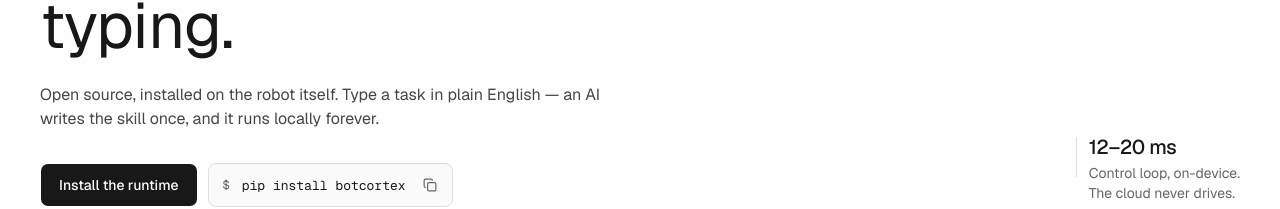
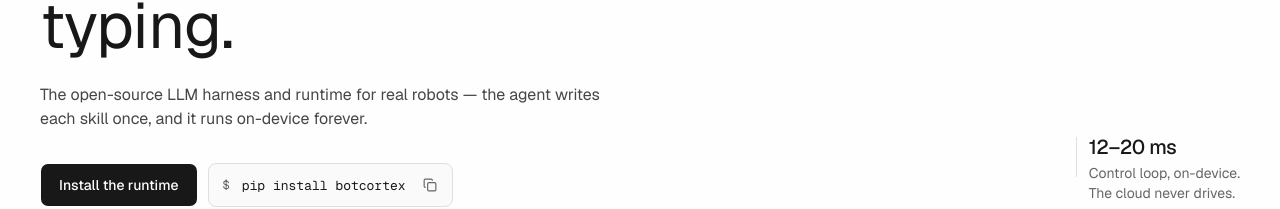
Before and after one commit to openhorizon-labs/botcortex, a Next.js app: page / in a window 1280 px wide. Shown: the part 235-444 px from the top of the page. Built offline with nearby package versions, Linux system fonts and the light colour scheme.

Commit message:
Hero subhead: category claim added — open-source LLM harness + runtime for real robots (H1 unchanged, Sai's call)

```diff
--- a/components/site/hero.tsx
+++ b/components/site/hero.tsx
@@ -14,8 +14,8 @@ export function Hero() {
             Teach your robot by typing.
           </h1>
           <p className="mt-6 max-w-xl text-base leading-6 text-foreground/80">
-            Open source, installed on the robot itself. Type a task in plain English —
-            an AI writes the skill once, and it runs locally forever.
+            The open-source LLM harness and runtime for real robots — the agent writes
+            each skill once, and it runs on-device forever.
           </p>
           <div className="mt-8 flex flex-wrap items-center gap-2.5">
             <Button
```
